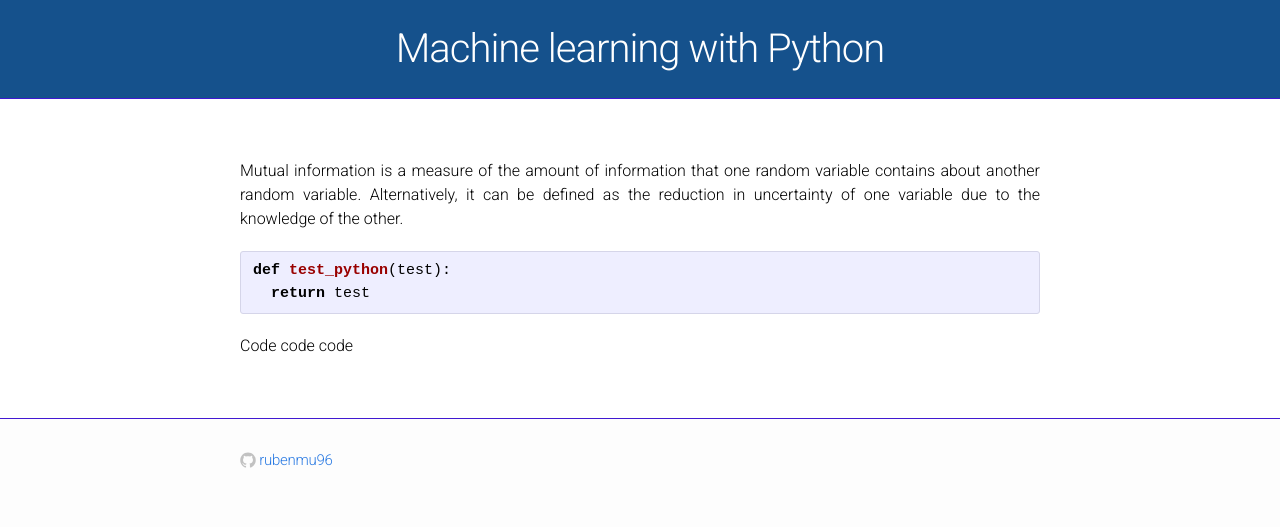
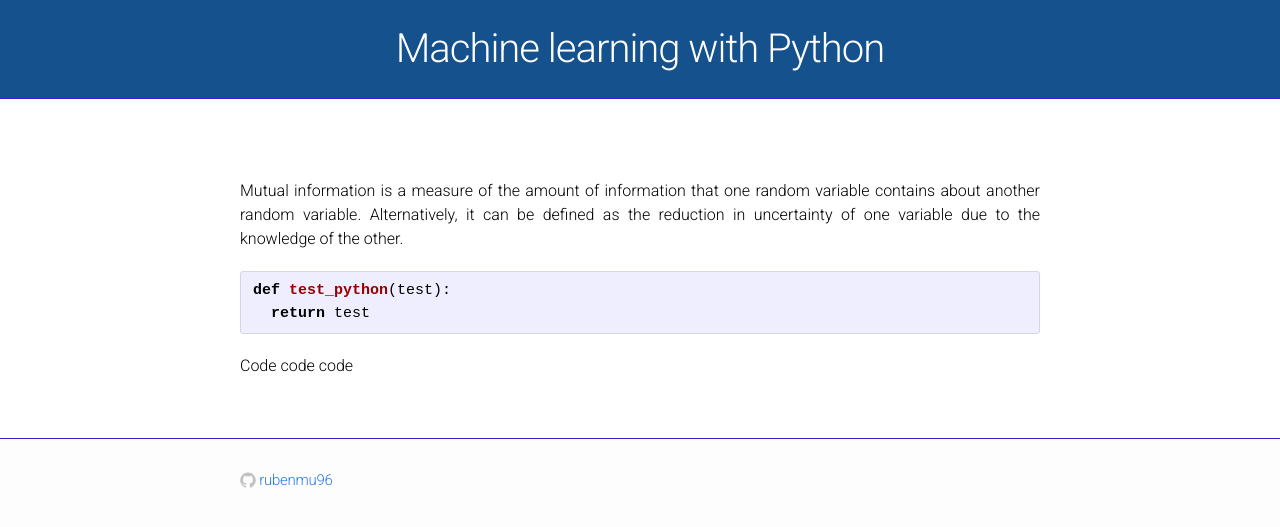
Before and after one commit to rubenmu96/rubenmu96.github.io, a Jekyll site: the page built from page2.md, in a window 1280 px wide. Shown: the top 527 px of the page. Built offline with Jekyll 4.4.1, drawn with Linux system fonts in a browser that asks for light colours.

Commit message:
Update main.css

```diff
--- a/css/main.css
+++ b/css/main.css
@@ -244,7 +244,7 @@ a:visited { color: #205caa; }
 /* Post styles */
 /* ----------------------------------------------------------*/
 
-.post-header { margin: 10px 0 30px; }
+.post-header { margin: 10px 0 50px; }
 
 .post-header h1 {
   font-size: 40px;
```
